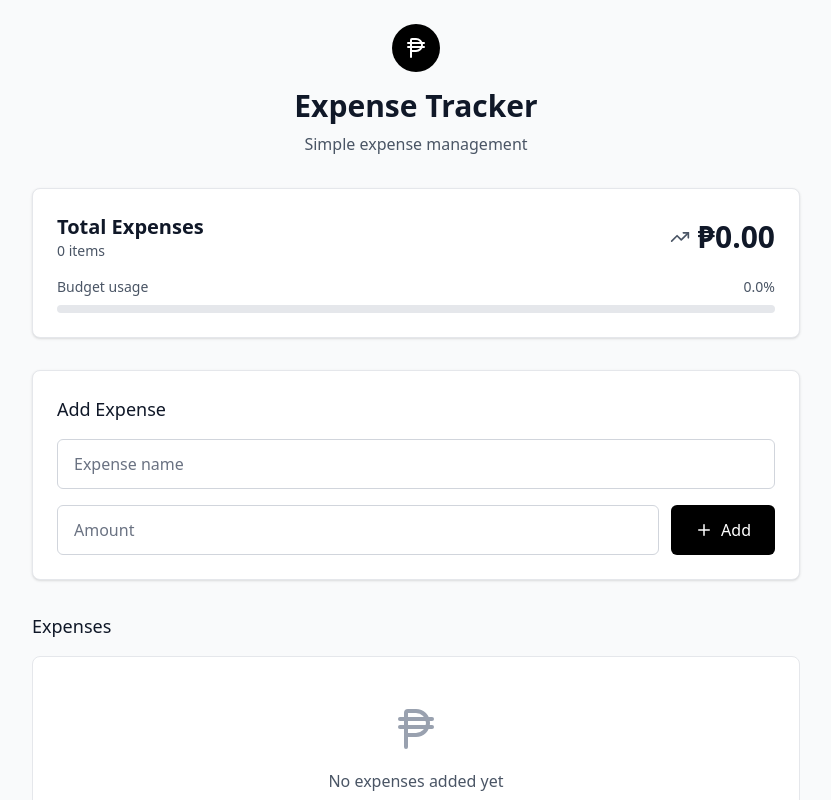
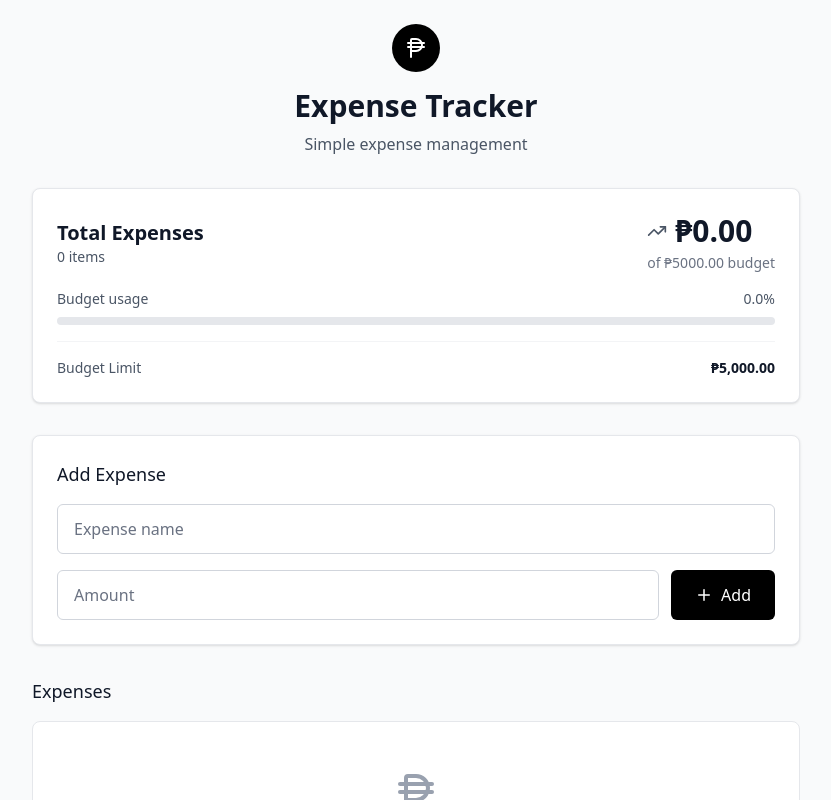
Before and after one commit to earlkian8/expense-tracker-app-dev, a React (Vite) app: page / in a window 1280 px wide. Shown: the top 800 px of the page, without its empty margins (224-1055 px from the left). Built offline with nearby package versions, Linux system fonts and the light colour scheme.

Commit message:
fix: added limit indicator

```diff
--- a/src/components/ExpenseSummary.jsx
+++ b/src/components/ExpenseSummary.jsx
@@ -1,6 +1,8 @@
 import { TrendingUp } from "lucide-react";
 
-export default function ExpenseSummary({ expenses, total, limit }) {
+export default function ExpenseSummary({ expenses, total, limit = 5000 }) {
+  const budgetPercentage = (total / limit) * 100;
+
   return (
     <div className="bg-white border border-gray-200 rounded-lg p-6 shadow-sm">
       <div className="flex items-center justify-between mb-4">
@@ -15,23 +17,39 @@ export default function ExpenseSummary({ expenses, total, limit }) {
               ₱{total.toFixed(2)}
             </span>
           </div>
+          <p className="text-sm text-gray-500 mt-1">
+            of ₱{limit.toFixed(2)} budget
+          </p>
         </div>
       </div>
 
-      {/* progress bar */}
+      {/* Progress Bar */}
       <div className="space-y-2">
         <div className="flex justify-between text-sm text-gray-600">
           <span>Budget usage</span>
-          <span>{((total / limit) * 100).toFixed(1)}%</span>
+          <span>{budgetPercentage.toFixed(1)}%</span>
         </div>
         <div className="w-full bg-gray-200 rounded-full h-2">
           <div
             className={`h-2 rounded-full transition-all duration-500 ${
               total > limit ? "bg-red-500" : "bg-black"
             }`}
-            style={{ width: `${Math.min((total / limit) * 100, 100)}%` }}
+            style={{ width: `${Math.min(budgetPercentage, 100)}%` }}
           ></div>
         </div>
+      </div>
+
+      {/* Budget Limit Information */}
+      <div className="mt-4 pt-4 border-t border-gray-100">
+        <div className="flex items-center justify-between text-sm">
+          <span className="text-gray-600">Budget Limit</span>
+          <span className="font-semibold text-gray-900">₱5,000.00</span>
+        </div>
+        {total > limit && (
+          <div className="mt-2 text-xs text-red-600 bg-red-50 p-2 rounded">
+            ⚠️ You have exceeded your budget limit of ₱5,000.00
+          </div>
+        )}
       </div>
     </div>
   );
```
